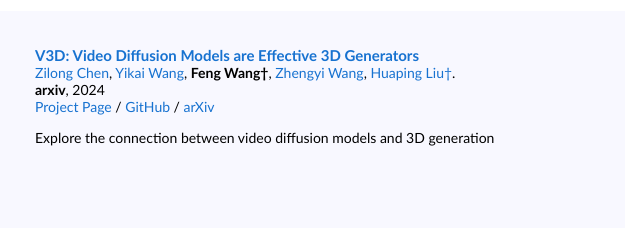
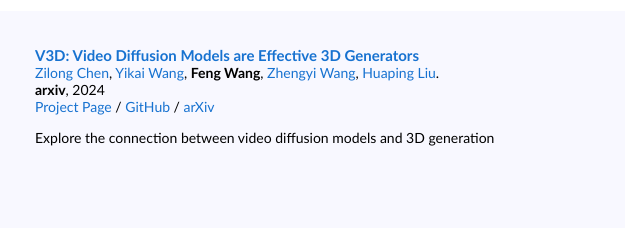
Before and after one commit to WangFeng18/WangFeng18.github.io, a plain HTML site: page index.html in a window 1280 px wide. Shown: the part 261-489 px from the top of the page, 415-1055 px from the left. Drawn offline with Linux system fonts and the light colour scheme.

Commit message:
Update index.html

```diff
--- a/index.html
+++ b/index.html
@@ -63,9 +63,9 @@
         <br>
         <a href="https://scholar.google.com/citations?user=2pbka1gAAAAJ&hl=en&oi=ao">Zilong Chen</a>,
         <a href="https://yikaiw.github.io/">Yikai Wang</a>,
-        <strong>Feng Wang<span>&#8224;</span></strong>,
+        <strong>Feng Wang</strong>,
         <a href="https://yikaiw.github.io/">Zhengyi Wang</a>,
-        <a href="https://sites.google.com/site/thuliuhuaping">Huaping Liu<span>&#8224;</span></a>.
+        <a href="https://sites.google.com/site/thuliuhuaping">Huaping Liu</a>.
         <br>
 	      <b>arxiv</b>, 2024
         <br>
```
